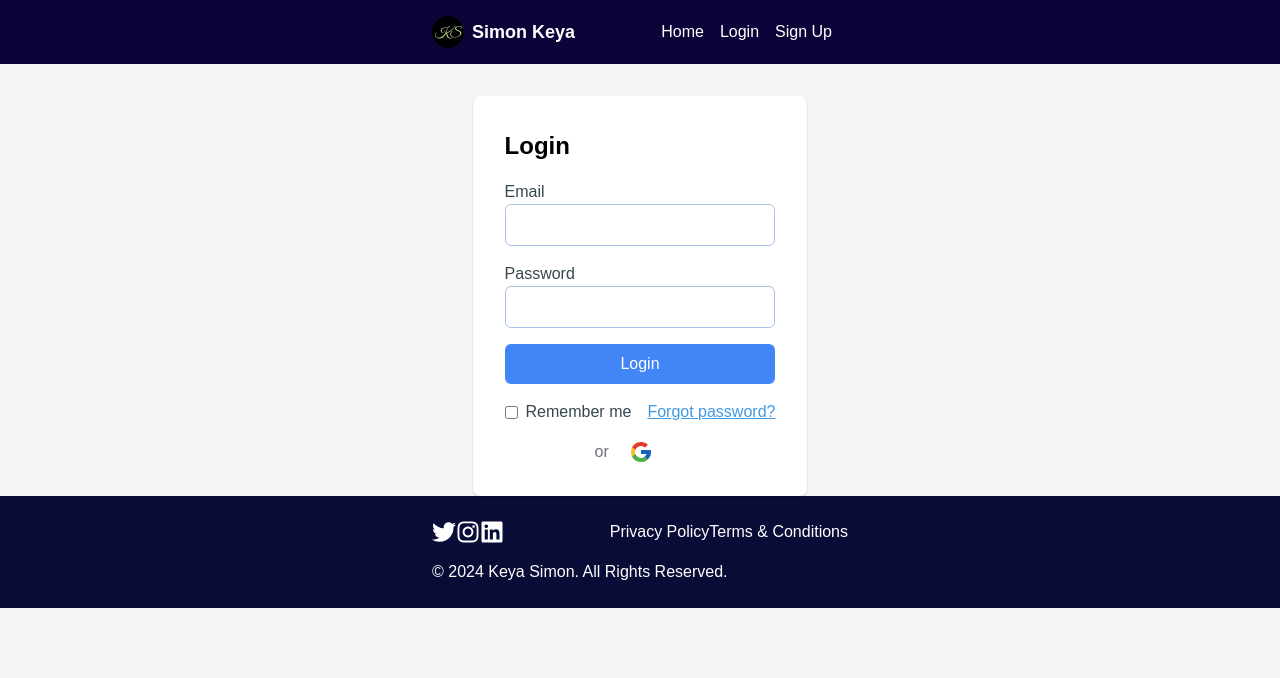
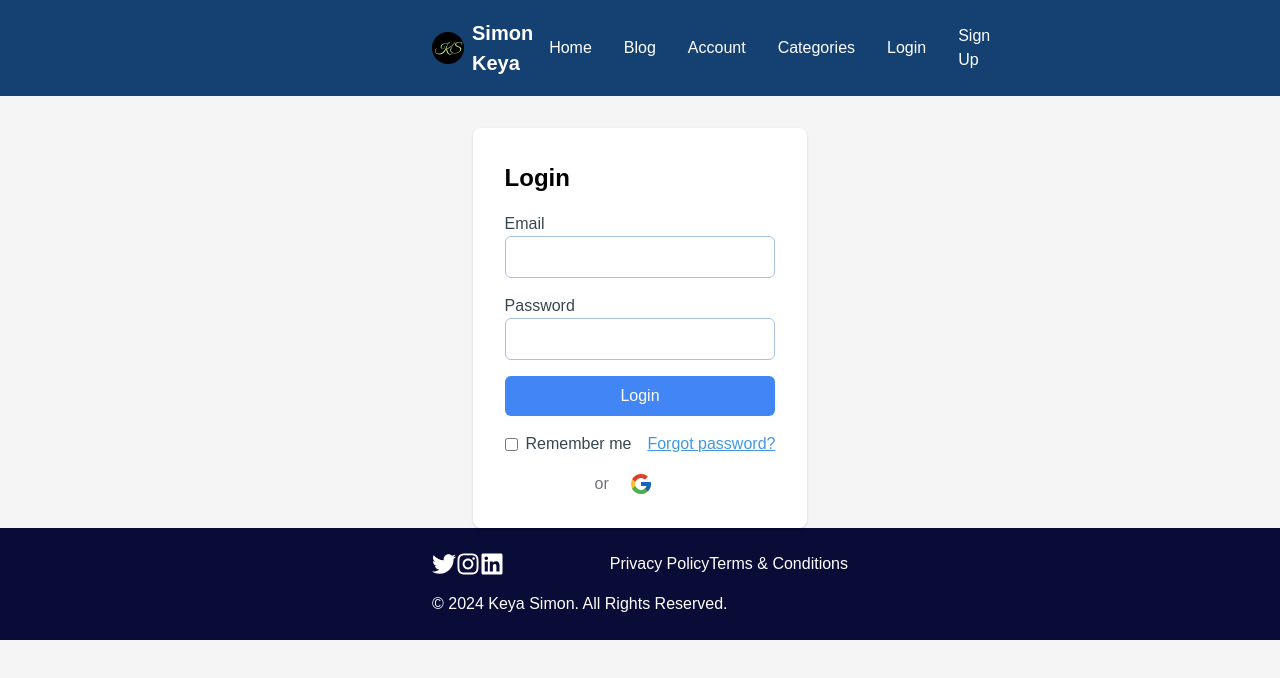
Before and after one commit to Simon-Keya/Keya-Simon, a React (Create React App) app in the folder keya-simon/: page /login in a window 1280 px wide. Shown: the top 678 px of the page. Built offline with nearby package versions, Linux system fonts and the light colour scheme.

Commit message:
commit_6

```diff
--- a/keya-simon/src/components/Layout/Header.tsx
+++ b/keya-simon/src/components/Layout/Header.tsx
@@ -1,31 +1,67 @@
-import React from 'react';
+import React, { useState } from 'react';
 import { Link } from 'react-router-dom';
 import '../styles/Layout/Header.css';
 
 const Header = () => {
+  const [isAccountDropdownOpen, setIsAccountDropdownOpen] = useState(false);
+  const [isCategoriesDropdownOpen, setIsCategoriesDropdownOpen] = useState(false);
+
+  const toggleAccountDropdown = () => {
+    setIsAccountDropdownOpen(!isAccountDropdownOpen);
+  };
+
+  const toggleCategoriesDropdown = () => {
+    setIsCategoriesDropdownOpen(!isCategoriesDropdownOpen);
+  };
+
   return (
-    <header className="bg-blue text-white py-4">
-      <div className="container mx-auto flex items-center justify-between">
-        {/* Logo and Title (Left corner) */}
-        <div className="flex items-center">
-          <Link to="/" className="flex items-center mr-8">
-            <img src="/Logo.png" alt="Logo" className="h-8 mr-2" />
-            <span className="font-bold text-lg">Simon Keya</span>
-          </Link>
-        </div>
+    <header className="bg-blue-600 text-white py-4">
+      <div className="container mx-auto ">
+        {/* Logo and Title */}
+        <Link to="/" className="flex items-center text-white no-underline">
+          <img src="/logo.png" alt="Logo" className="h-8 mr-2" />
+          <span className="font-bold text-xl">Simon Keya</span>
+        </Link>
 
-        {/* Space */}
-        <div className="flex-grow"></div>
+        {/* Navigation Links */}
+        <nav className="flex">
+          <Link to="/" className="px-4 py-2 hover:text-gray-300">Home</Link>
+          <Link to="/blog" className="px-4 py-2 hover:text-gray-300">Blog</Link>
 
-        {/* Navigation Links (Right corner) */}
-        <nav className="space-x-4">
-          <Link to="/" className="hover:text-gray-200">Home</Link>
-        </nav>
+          {/* Account Dropdown */}
+          <div className="relative px-4 py-2">
+            <button onMouseEnter={toggleAccountDropdown} onMouseLeave={toggleAccountDropdown}>
+              Account
+            </button>
+            {isAccountDropdownOpen && (
+              <div className="origin-top-right absolute right- mt-2 w-48 rounded-md shadow-lg py-1 bg-white ring-1 ring-black ring-opacity-5">
+                <Link to="/profile" className="block px-4 py-2 text-sm text-gray-700 hover:bg-gray-100">Profile</Link>
+                <Link to="/settings" className="block px-4 py-2 text-sm text-gray-700 hover:bg-gray-100">Settings</Link>
+              </div>
+            )}
+          </div>
 
-        {/* Login and Sign Up Links (Right corner) */}
-        <nav className="space-x-4">
-          <Link to="/login" className="hover:text-gray-200">Login</Link>
-          <Link to="/register" className="hover:text-gray-200">Sign Up</Link>
+          {/* Categories Dropdown */}
+          <div className="relative px-4 py-2">
+            <button onMouseEnter={toggleCategoriesDropdown} onMouseLeave={toggleCategoriesDropdown}>
+              Categories
+            </button>
+            {isCategoriesDropdownOpen && (
+              <div className="origin-top-right absolute right- mt-2 w-48 rounded-md shadow-lg py-1 bg-white ring-1 ring-black ring-opacity-5">
+                {/* Map over your categories if they are dynamic otherwise list them as below */}
+                <Link to="/Art" className="block px-4 py-2 text-sm text-gray-700 hover:bg-gray-100">Art</Link>
+                <Link to="/Psychology" className="block px-4 py-2 text-sm text-gray-700 hover:bg-gray-100">Psychology</Link>
+                <Link to="/Technology" className="block px-4 py-2 text-sm text-gray-700 hover:bg-gray-100">Technology</Link>
+                <Link to="/Philosophy" className="block px-4 py-2 text-sm text-gray-700 hover:bg-gray-100">Philosophy</Link>
+                <Link to="/self improvement" className="block px-4 py-2 text-sm text-gray-700 hover:bg-gray-100">Self Improvement</Link>
+                {/* ... Other categories */}
+              </div>
+            )}
+          </div>
+
+          {/* Authentication Links */}
+          <Link to="/login" className="px-4 py-2 hover:text-gray-300">Login</Link>
+          <Link to="/register" className="px-4 py-2 hover:text-gray-300">Sign Up</Link>
         </nav>
       </div>
     </header>
--- a/keya-simon/src/components/styles/Layout/Header.css
+++ b/keya-simon/src/components/styles/Layout/Header.css
@@ -1,108 +1,143 @@
-/* Header Container */
+/* Header.css */
+
+/* Base styles */
 header {
-    background-color: #0c0438;
-    /* Blue background */
+    background-color: #154072;
+    /* Dark blue background */
     color: #ffffff;
     /* White text */
     padding: 1rem 0;
-    /* Vertical padSding */
+    top: 0;
+    /* Position it at the top of the viewport */
+    width: 100%;
+    /* Stretch the header across the entire width */
 
 }
 
-/* Container for Logo and Navigation */
 .container {
-    max-width: 1200px;
-    /* Maximum width */
-    margin: 0 auto;
-    /* Center the container horizontally */
-
-    /* Horizontal padding */
     display: flex;
     justify-content: space-between;
+    align-items: center;
+    max-width: 1200px;
+    /* Adjust as needed */
+    margin: 0 auto;
 }
 
-/* Logo Styling */
-.logo {
+/* Logo and Title */
+.header .logo-title {
     display: flex;
-    /* Display as flexbox */
     align-items: center;
-    /* Center vertically */
-    text-decoration: none;
-    /* Remove default underline */
-    font-weight: bold;
-    /* Bold text */
-    font-size: 1.5rem;
-    /* Larger font size */
+    margin-left: auto;
+    /* Move logo and title to the right */
 }
 
-/* Navigation Styling */
+.header .logo-title img {
+    height: 3rem;
+    /* Adjust logo height as needed */
+    margin-right: 2rem;
+    /* Adjust spacing between logo and title */
+}
+
+.header .logo-title span {
+    font-size: 1.25rem;
+    /* Adjust font size as needed */
+    font-weight: bold;
+}
+
+/* Navigation Links */
 nav {
     display: flex;
-    /* Display as flexbox */
-    align-items: flex-start;
-    /* Center vertically */
+    align-items: center;
+    position: relative;
+    /* Make navigation bar relative to the header */
 }
 
-/* Navigation Links Styling */
 nav a {
-    color: #ffffff;
-    /* White text color */
     text-decoration: none;
-    /* Remove default underline */
-    margin-right: 1rem;
-    /* Right margin between links */
-    transition: color 0.3s;
-    /* Smooth color transition */
+    color: inherit;
+    padding: 1rem 1.5rem;
+    /* Increase space between links */
+    transition: color 0.2s ease-in-out;
+    /* Smooth hover transition */
 }
 
-/* Navigation Links Hover Effect */
-nav a:hover {
-    color: #d1d5db;
-    /* Lighter text color on hover */
+nav a:first-child {
+    /* Add space before Home link */
+    margin-left: 2rem;
+    /* Adjust as needed */
 }
 
-/* Login and Sign Up Button Styling */
-.login-btn,
-.signup-btn {
-    color: #ffffff;
-    /* White text color */
-    text-decoration: none;
-    /* Remove default underline */
-    background-color: transparent;
-    /* Transparent background */
-    border: none;
-    /* Remove border */
-    cursor: pointer;
-    /* Change cursor to pointer */
-    margin-right: 1rem;
-    /* Right margin */
-    transition: color 0.3s;
-    /* Smooth color transition */
+nav a:hover {
+    color: #468dc4;
+    /* Lighter color on hover */
 }
 
-/* Login and Sign Up Button Hover Effect */
-.login-btn:hover,
-.signup-btn:hover {
-    color: #d1d5db;
-    /* Lighter text color on hover */
+/* Account and Category Dropdowns */
+.header .dropdown {
+    position: relative;
+    display: inline-block;
+    /* Ensures links stay inline */
 }
 
-/* Media Query for Small Devices */
-@media (max-width: 768px) {
-    .container {
-        flex-direction: column;
-        /* Stack elements vertically */
-        text-align: center;
-        /* Center align text */
-    }
+.header .dropdown a {
+    display: block;
+    padding: 0.5rem 1rem;
+}
 
-    .logo {
-        margin-bottom: 1rem;
-        /* Bottom margin for the logo */
-    }
+.header .dropdown ul {
+    position: absolute;
+    top: 100%;
+    /* Position the dropdown below the navigation bar */
+    left: 0;
+    background-color: #fff;
+    box-shadow: 0 2px 5px rgba(0, 0, 0, 0.1);
+    border-radius: 5px;
+    list-style: none;
+    padding: 0;
+    margin: 0;
+    min-width: 100px;
+    /* Adjust minimum width as needed */
+    opacity: 0;
+    /* Hide initially */
+    visibility: hidden;
+    /* Hide initially */
+    transition: opacity 0.2s ease-in-out, visibility 0.2s ease-in-out;
+}
 
-    nav {
-        margin-top: 1rem;
-        /* Top margin for the navigation */
-    }
+.header:hover .dropdown ul {
+    /* Show dropdown on hover of the header */
+    opacity: 1;
+    visibility: visible;
+    /* Show on hover */
 }
+
+.header .dropdown ul li {
+    padding: 0.5rem 1rem;
+}
+
+.header .dropdown ul li a {
+    display: block;
+    color: #333;
+    padding: 5px 10px;
+    border-bottom: 1px solid #eee;
+    text-decoration: none;
+    transition: background-color 0.2s ease-in-out;
+}
+
+.header .dropdown ul li a:hover {
+    background-color: #f2f2f2;
+}
+
+/* Login and Sign Up Links */
+.header .login-signup {
+    display: flex;
+    align-items: center;
+    margin-left: auto;
+    /* Move Login and Signup to the far right */
+}
+
+/* Additional styles (optional) */
+.header a:focus {
+    /* Add focus styles for accessibility */
+    outline: 1px solid
+}
--- a/keya-simon/src/pages/styles/BlogPostDetail.css
+++ b/keya-simon/src/pages/styles/BlogPostDetail.css
@@ -1,6 +1,6 @@
 /* Container styles */
 .container {
-    max-width: 56rem;
+    max-width: 70rem;
     /* Adjust max-width as needed */
     margin-right: auto;
     margin-left: auto;
```
Also changed, not shown: keya-simon/src/components/Auth/RegisterForm.tsx (+4 -4 lines), keya-simon/src/components/styles/Auth/RegisterForm.css (+23 -13 lines).
